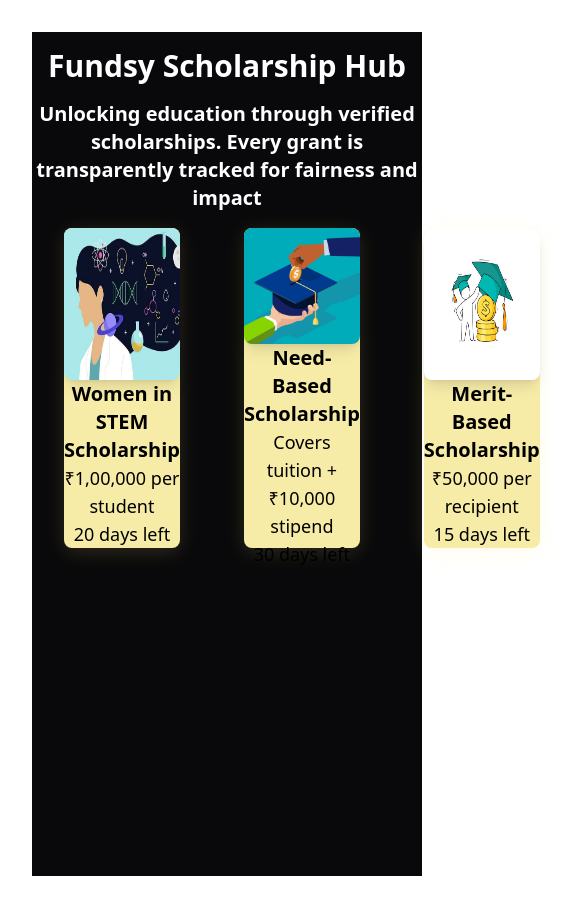
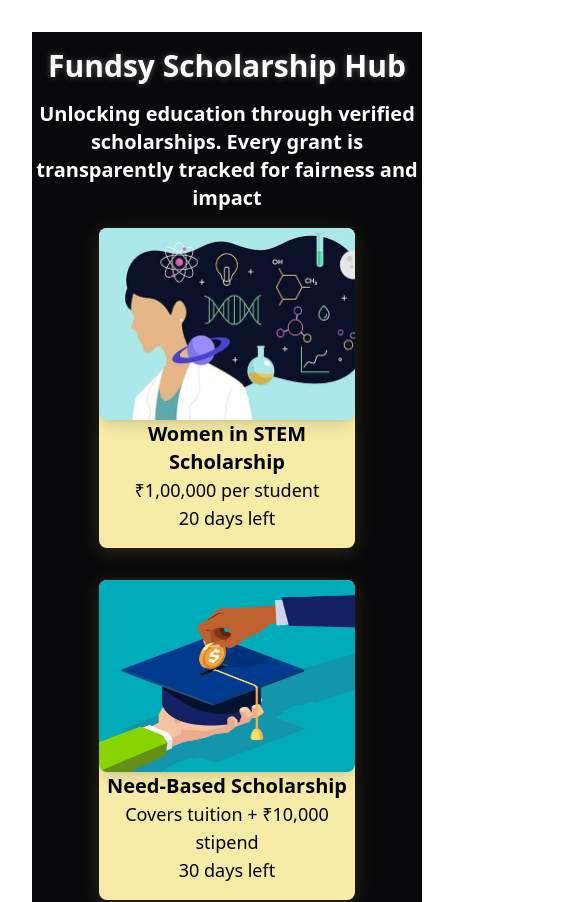
Before and after one commit to Aadya-Jha/fundsy, a React (Vite) app: page / in a window 390 px wide. Shown: the top 902 px of the page, 585 px wide, since content can reach past the window. Built offline with nearby package versions, Linux system fonts and the light colour scheme.

Commit message:
responsiveness added

```diff
--- a/src/App.jsx
+++ b/src/App.jsx
@@ -8,7 +8,7 @@
 
   return (
     <>
-     <Explore />
+     <Explore className="bg-[oklch(14.1%_0.005_285.823)]"/>
     </>
   )
 }
--- a/src/components/card.jsx
+++ b/src/components/card.jsx
@@ -2,7 +2,8 @@
 
 const Card = (props) => {
     return(
-        <div className='h-80 w-64 bg-[oklch(93.6%_0.088_100.17)] mx-8 my-4 rounded-lg flex flex-col items-center hover:bg-[oklch(82%_0.088_100.17)] shadow-[0_4px_20px_rgba(255,235,130,0.15)] hover:shadow-[0_6px_25px_rgba(255,235,130,0.25)] hover:scale-95'>
+        <div className='h-80 w-64 bg-[oklch(93.6%_0.088_100.17)] mx-8 my-4 rounded-lg flex flex-col items-center hover:bg-[oklch(82%_0.088_100.17)]
+        shadow-[0_4px_20px_rgba(255,235,130,0.15)] hover:shadow-[0_6px_25px_rgba(255,235,130,0.25)] hover:scale-95 hover:cursor-pointer'>
             <img className='h-48 w-full flex flex-col items-center rounded-lg justify-center shadow-lg ' src={props.source} alt="" />
             <h3 className='text-black font-sans text-xl font-semibold text-center'>{props.title}</h3>
             <p className='text-black font-sans text-lg font-normal text-center'>{props.amount}</p>
--- a/src/components/explore.jsx
+++ b/src/components/explore.jsx
@@ -8,10 +8,11 @@
 
 const Explore = (props) => {
     return(
-        <div className="bg-[oklch(14.1%_0.005_285.823)] h-screen w-screen">
-            <h1 className="text-white text-3xl font-sans font-bold text-center py-4">Fundsy Scholarship Hub</h1>
-            <p className="text-white text-xl font sans font-semibold text-center ">Unlocking education through verified scholarships. Every grant is transparently tracked for fairness and impact</p>
-            <div className='flex'>
+        <div className="bg-[oklch(14.1%_0.005_285.823)] min-h-screen w-screen ">
+            <h1 className="text-white text-3xl font-sans sm:px-5 font-bold text-center py-4"
+            style={{textShadow: '0 0 6px rgba(255, 255, 255, 0.3)'}}>Fundsy Scholarship Hub</h1>
+            <p className="text-white text-xl font-sans font-semibold text-center px:10 sm:px-8 ">Unlocking education through verified scholarships. Every grant is transparently tracked for fairness and impact</p>
+            <div className='grid lg:grid-cols-3 lg:gap-0 place-items-center md:grid-cols-2 md:gap-0 sm:grid-cols-1 sm:gap-0'>
                 <Card source={img1} title="Women in STEM Scholarship" amount="₹1,00,000 per student" time="20 days left"/>
                 <Card source={img3} title="Need-Based Scholarship" amount="Covers tuition + ₹10,000 stipend" time="30 days left"/>
                 <Card source={img2} title="Merit-Based Scholarship" amount="₹50,000 per recipient" time="15 days left"/>
```
